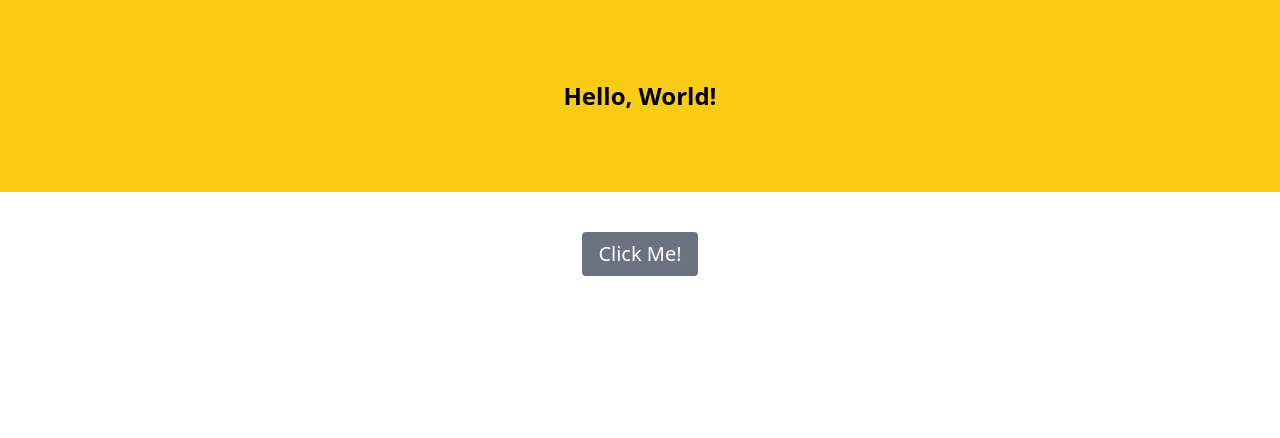
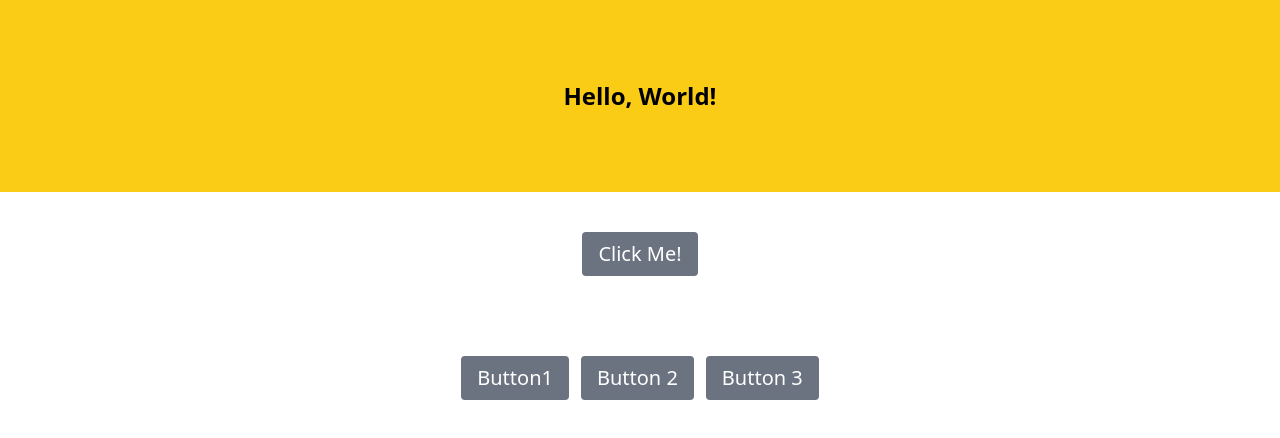
Before and after one commit to AdelineA/React-Introductory-Exercises, a React (Create React App) app: page / in a window 1280 px wide. Shown: the top 438 px of the page. Built offline with nearby package versions, Linux system fonts and the light colour scheme.

Commit message:
add three buttons

```diff
--- a/src/App.js
+++ b/src/App.js
@@ -1,3 +1,4 @@
+import ButtonClick from "./components/ButtonClick";
 import HelloWorld from "./components/HelloWorld";
 import UserClick from "./components/UserClick";
 
@@ -6,6 +7,7 @@ function App() {
     <div>
       <HelloWorld/>
       <UserClick/>
+      <ButtonClick/>
     </div>
   );
 }
--- /dev/null
+++ b/src/components/ButtonClick.js
@@ -0,0 +1,23 @@
+import React from 'react'
+
+export default function ButtonClick() {
+
+    const handleClick1 = () =>{
+      alert(`Button1 Clicked`)
+    }
+
+    const handleClick2 = ()=>{
+        alert(`Button2 clicked`)
+    }
+
+    const handleClick3 = ()=>{
+        alert(`Button3 Cliked`)
+    }
+  return (
+    <div className='py-10 flex items-center justify-center gap-3'>
+        <button onClick={handleClick1} className='px-4 py-2 bg-gray-500 text-white text-xl rounded hover:bg-lime-300'>Button1</button>
+        <button onClick={handleClick2} className='px-4 py-2 bg-gray-500 text-white text-xl rounded hover:bg-blue-500'>Button 2</button>
+        <button onClick={handleClick3} className='px-4 py-2 bg-gray-500 text-white text-xl rounded hover:bg-lime-300'>Button 3</button>
+    </div>
+  )
+}
```
